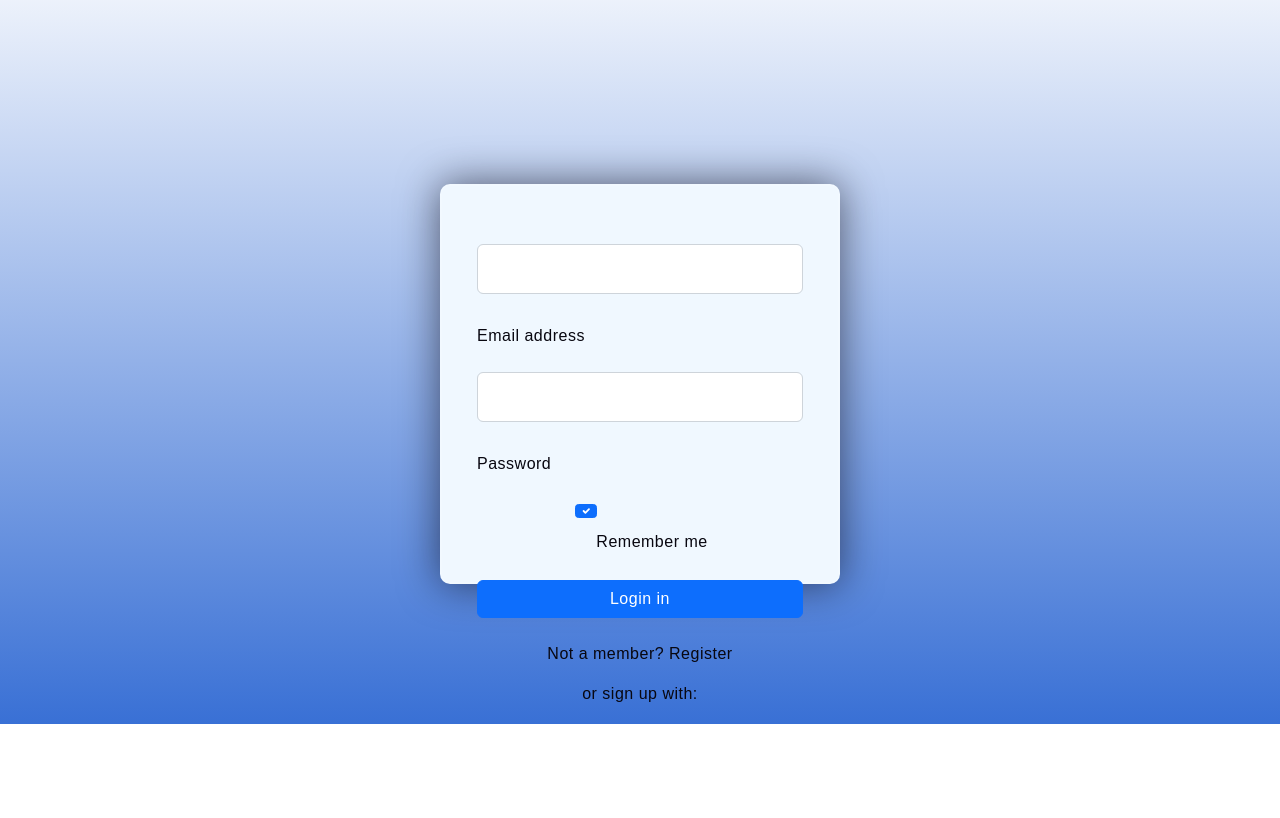
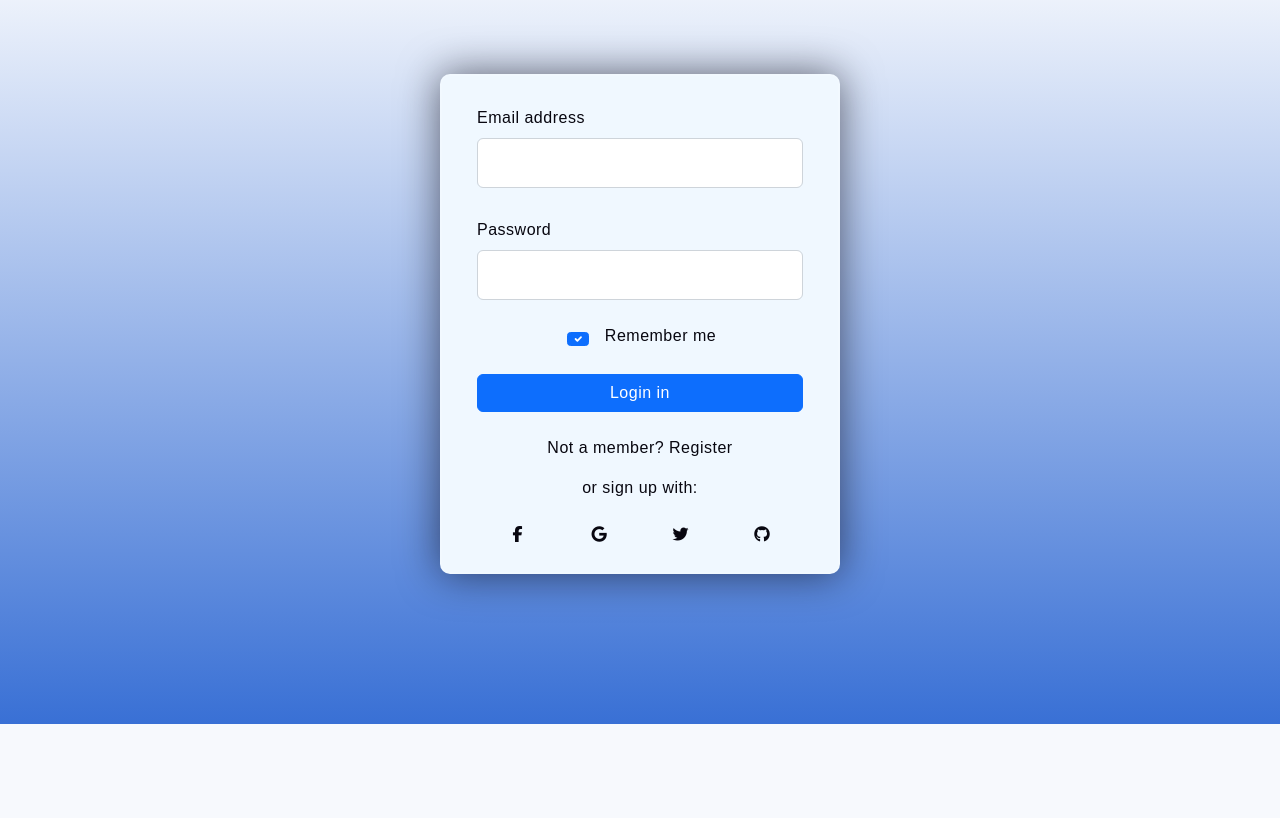
Before and after one commit to YakshitPoojary/Front-End, a PHP site: page /login.html in a window 1280 px wide. Shown: the part 76-894 px from the top of the page. After the commit the page ends 800 px from the top, so only its background shows below. Run offline with PHP 8.4, Linux system fonts and the light colour scheme; some libraries are stand-ins or nearby versions.

Commit message:
Add files via upload

```diff
--- a/Front End/login.css
+++ b/Front End/login.css
@@ -19,7 +19,7 @@
 }
 
 form{
-    height: 400px;
+    height: 500px;
     width: 400px;
     background-color: rgba(255,255,255,0.13);
     position: absolute;
@@ -30,7 +30,7 @@
     backdrop-filter: blur(10px);
     border: 2px solid rgba(255,255,255,0.1);
     box-shadow: 0 0 40px rgba(8,7,16,0.6);
-    padding: 50px 35px;
+    padding: 0px 35px;
     margin-top: 60px;
     background-color: aliceblue;
 }
--- a/Front End/login.html
+++ b/Front End/login.html
@@ -1,15 +1,19 @@
 <!DOCTYPE html>
 <html lang="en">
+
 <head>
 
   <title>Login</title>
 
   <link rel="stylesheet" href="https://cdn.jsdelivr.net/npm/bootstrap@5.2.3/dist/css/bootstrap.min.css">
+  <script src="https://kit.fontawesome.com/80e7d0c422.js" crossorigin="anonymous"></script>
   <link rel="stylesheet" href="login.css">
 </head>
+
 <body>
 
-    <header class="row align-items-center justify-content-center align-item-center py-0 mb-4 mt-3" style="--bs-gutter-x: 0;">
+  <header class="row align-items-center justify-content-center align-item-center py-0 mb-4 mt-3"
+    style="--bs-gutter-x: 0;">
     <div class="col-2 text-center">
       <a href="home.html" class="align-items-center fs-1 text-decoration-none f-playfair" style="color: #F64C72;">
         <b><em>Notedemy</em></b>
@@ -30,26 +34,26 @@
     </div>
   </header>
 
-    <form>
+  <form class="mt-0">
     <!-- Email input -->
-      <div class="form-outline mb-4">
+    <div class="form-outline">
+      <label class="form-label" for="form2Example1">Email address</label>
       <input type="email" id="form2Example1" class="form-control" />
-        <label class="form-label" for="form2Example1">Email address</label>
     </div>
 
     <!-- Password input -->
     <div class="form-outline mb-4">
+      <label class="form-label" for="form2Example2">Password</label>
       <input type="password" id="form2Example2" class="form-control" />
-        <label class="form-label" for="form2Example2">Password</label>
     </div>
 
     <!-- 2 column grid layout for inline styling -->
     <div class="row mb-4">
       <div class="col d-flex justify-content-center">
         <!-- Checkbox -->
-          <div class="form-check">
-            <input class="form-check-input" type="checkbox" value="" id="form2Example31" checked />
-            <label class="form-check-label" for="form2Example31"> Remember me </label>
+        <div class="form-check d-flex flex-row">
+          <input class="form-check-input mt-2" type="checkbox" value="" id="form2Example31" checked />
+          <label class="form-check-label mt-0 ms-3" for="form2Example31"> Remember me </label>
         </div>
       </div>
     </div>
@@ -61,12 +65,15 @@
     <div class="text-center">
       <p>Not a member? <a href="#!">Register</a></p>
       <p>or sign up with:</p>
+      <div class="d-flex flex-row">
       <button type="button" class="btn btn-link btn-floating mx-1">
         <i class="fab fa-facebook-f"></i>
       </button>
 
       <button type="button" class="btn btn-link btn-floating mx-1">
-          <i class="fab fa-google"></i>
+
+        <i class="fa-brands fa-google "></i>
+
       </button>
 
       <button type="button" class="btn btn-link btn-floating mx-1">
@@ -77,7 +84,9 @@
         <i class="fab fa-github"></i>
       </button>
     </div>
+    </div>
   </form>
 
 </body>
+
 </html>
```
Lines whose indentation alone changed are shown as unchanged.
